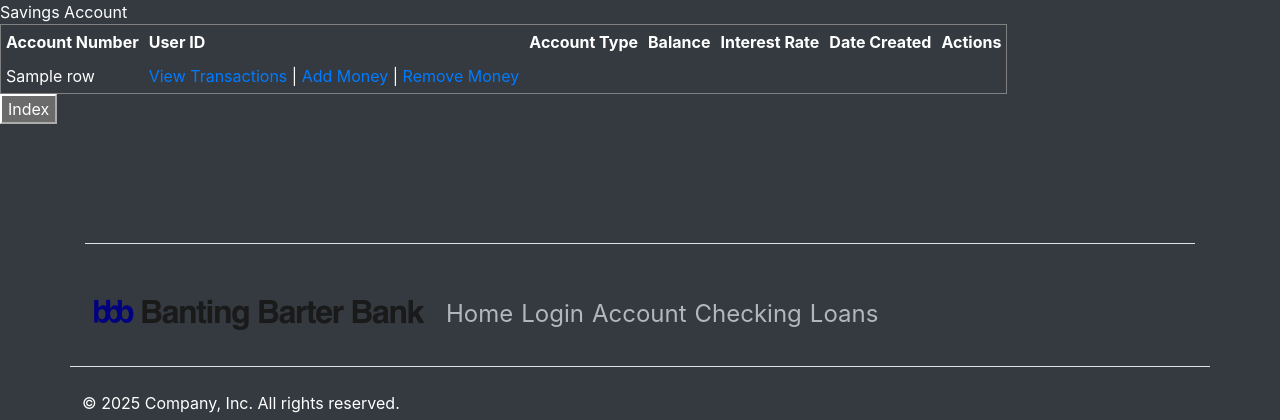
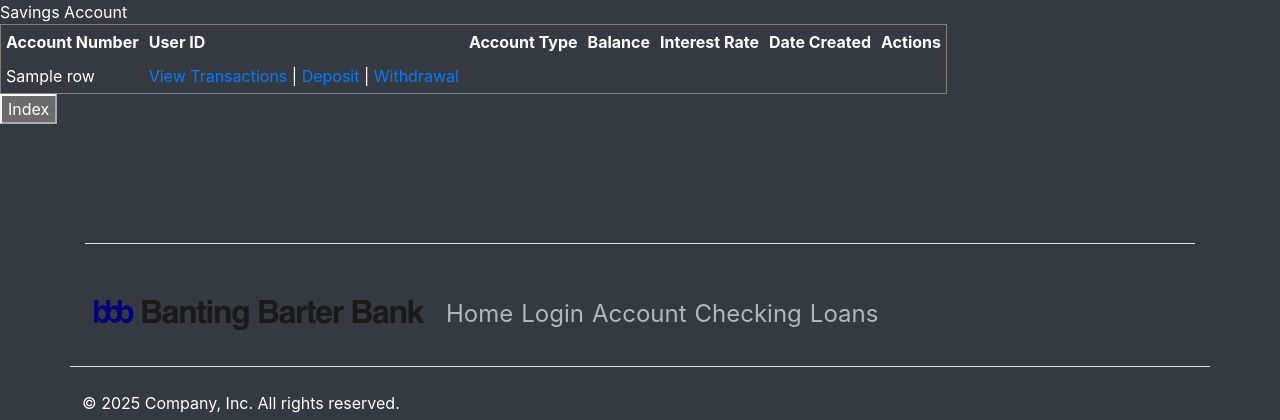
Before and after one commit to krystal-05/databasedesign, a Flask app: template templates/savings.html in a window 1280 px wide. Shown: the part 92-512 px from the top of the page. Run offline with Flask 3, Linux system fonts and the light colour scheme; the template is opened without the code that fills it: most values are stand-ins (such as "Sample title", 1, 10 or a date in 2020); some libraries are stand-ins or nearby versions.

Commit message:
deposit/withdrawal

```diff
--- a/templates/checking.html
+++ b/templates/checking.html
@@ -20,9 +20,9 @@
         <td>
             <a href="{{ url_for('display_account_transactions', account_no=row[0]) }}" id="link">View Transactions</a>
             |
-            <a href="{{ url_for('add_money', account_no=row[0]) }}" class="money-button">Add Money</a>
+            <a href="{{ url_for('add_money', account_no=row[0]) }}" class="money-button">Deposit</a>
             |
-            <a href="{{ url_for('remove_money', account_no=row[0]) }}" class="money-button">Remove Money</a>
+            <a href="{{ url_for('remove_money', account_no=row[0]) }}" class="money-button">Withdrawal</a>
         </td>
     </tr>
     {% endfor %}
--- a/templates/savings.html
+++ b/templates/savings.html
@@ -20,9 +20,9 @@
         <td>
             <a href="{{ url_for('display_account_transactions', account_no=row[0]) }}" id="link">View Transactions</a>
             |
-            <a href="{{ url_for('add_money', account_no=row[0]) }}" class="money-button">Add Money</a>
+            <a href="{{ url_for('add_money', account_no=row[0]) }}" class="money-button">Deposit</a>
             |
-            <a href="{{ url_for('remove_money', account_no=row[0]) }}" class="money-button">Remove Money</a>
+            <a href="{{ url_for('remove_money', account_no=row[0]) }}" class="money-button">Withdrawal</a>
         </td>
     </tr>
     {% endfor %}
```
